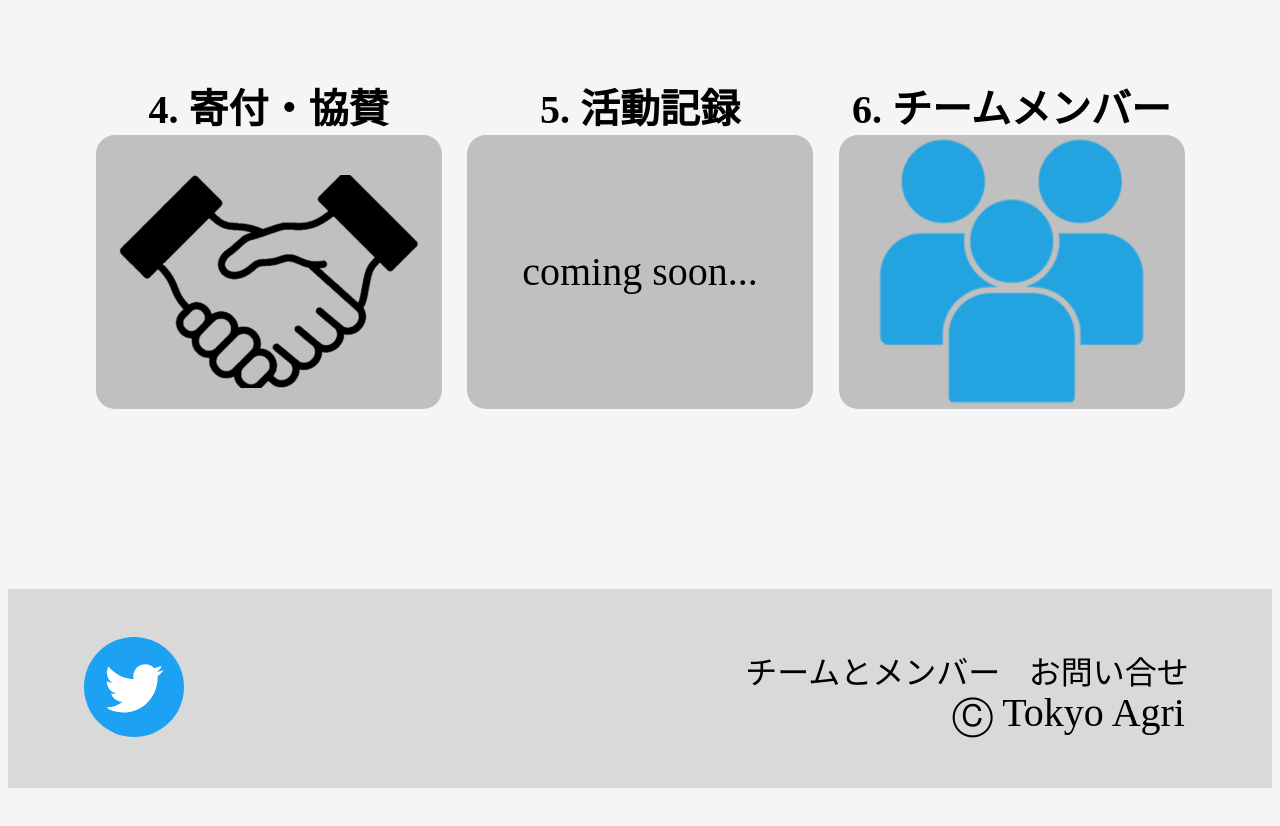
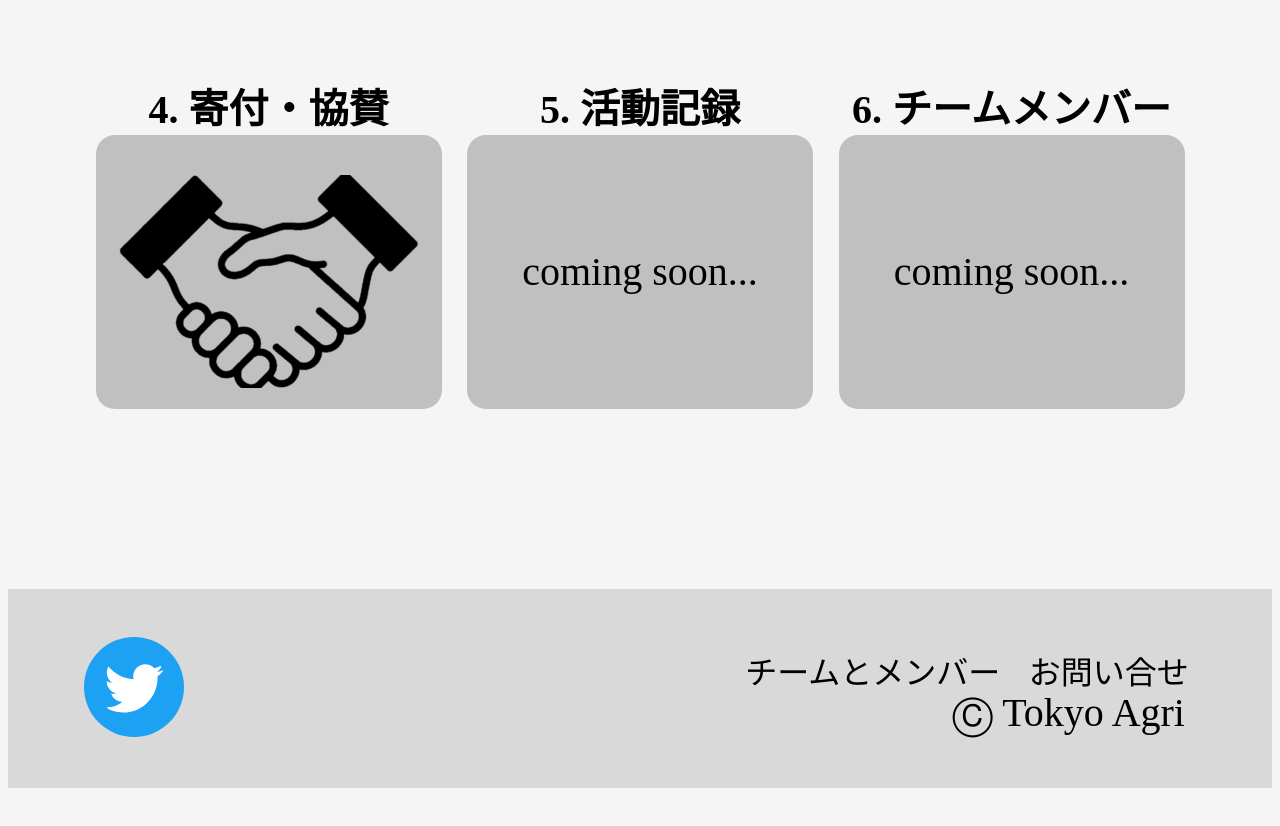
Before and after one commit to iGEM-Tokyo-Agri/iGEM-web, a Next.js app: page / in a window 1280 px wide. Shown: the part 1500-2326 px from the top of the page. Built offline with nearby package versions, Linux system fonts and the light colour scheme.

Commit message:
チームメンバーをcoming soon

```diff
--- a/src/components/templates/homeTemplate.tsx
+++ b/src/components/templates/homeTemplate.tsx
@@ -13,7 +13,7 @@ export const HomeTemplate = () => {
     "3. プロジェクト": ["/tube.png", "/project", "0"],
     "4. 寄付・協賛": ["/handshake.png", "sponsorship", "40px", "0"],
     "5. 活動記録": ["coming soon...", "record", "0", "0"],
-    "6. チームメンバー": ["/member.png", "team", "0", "0"],
+    "6. チームメンバー": ["coming soon...", "team", "0", "0"],
   };
 
   //表示タイトル:[width,height] こちらの配列はnumberのみ入れる
```
